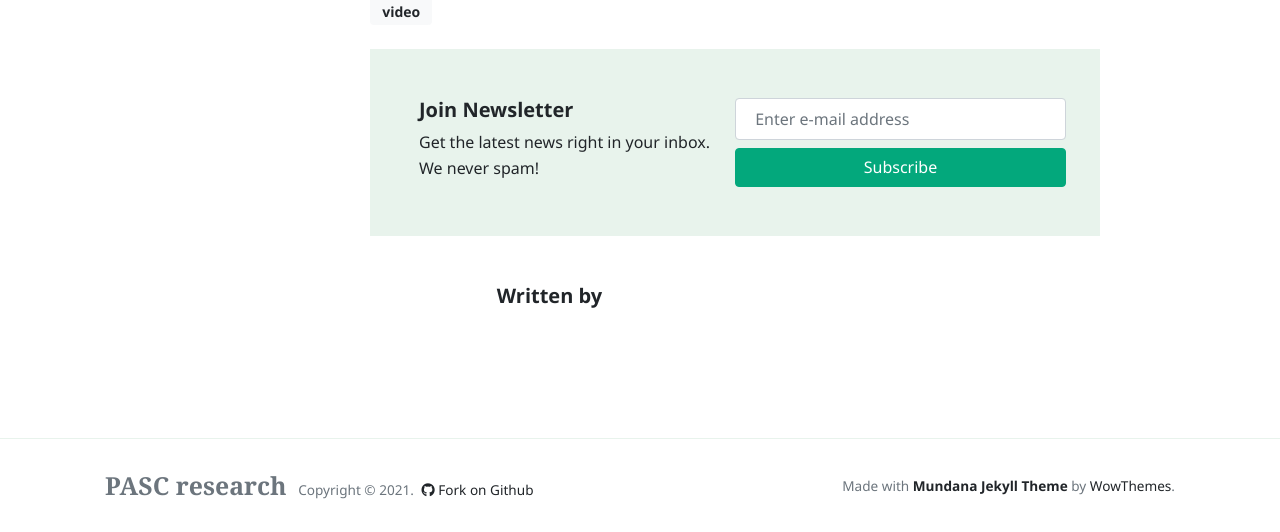
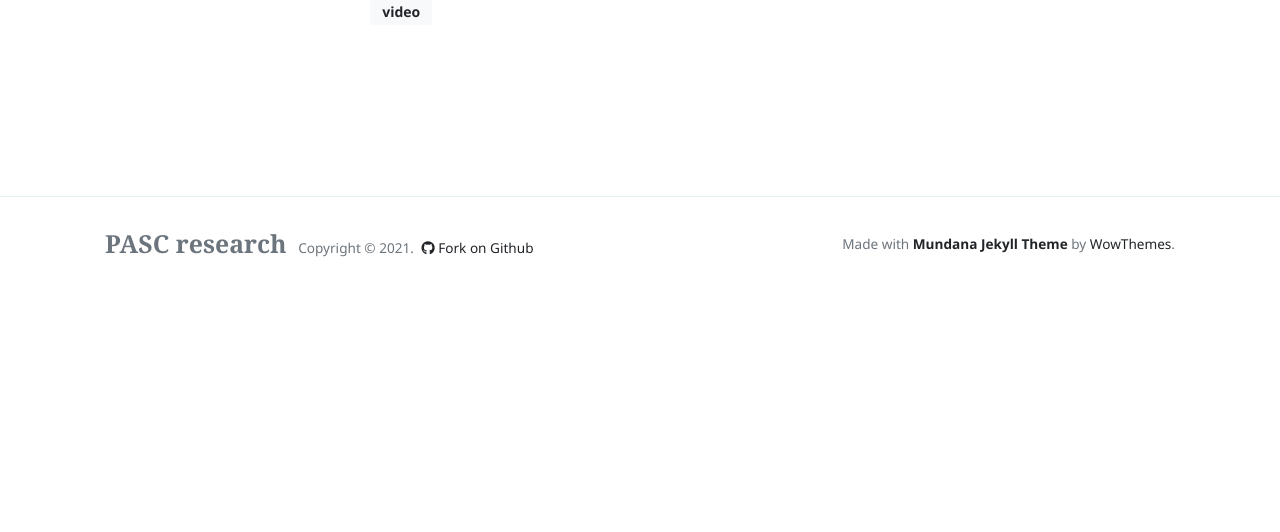
Before and after one commit to pasc-research/pasc-research.github.io, a Jekyll site: the page built from _posts/2021-8-31-video-1.md, in a window 1280 px wide and 1385 px high. Shown: the part 853-1385 px from the top of the window. Built offline with Jekyll 4.4.1, drawn with Linux system fonts in a browser that asks for light colours; nearby versions of some CDN libraries; comment, search, counter and statistics services are not loaded.

```diff
--- a/_config.yml
+++ b/_config.yml
@@ -6,7 +6,7 @@
 baseurl: ''
 disqus: 'demowebsite'
 email: 'wowthemesnet@gmail.com'
-mailchimp-list: 'https://wowthemes.us11.list-manage.com/subscribe/post?u=8aeb20a530e124561927d3bd8&amp;id=8c3d2d214b'
+mailchimp-list:
 
 include: ["_pages"]
 permalink: /:title/
--- a/_layouts/post.html
+++ b/_layouts/post.html
@@ -113,10 +113,7 @@
                         <img class="rounded-circle" src="{{site.baseurl}}/{{author.avatar}}" alt="{{author.name}}" width="90"/>
                         {% endif %}
 					</div>
-					<div class="col-md-10">
-                        <h5 class="font-weight-bold">Written by {{ author.name }} {% if author.twitter %}<span><a target="_blank" href="{{ author.twitter }}" class="btn btn-outline-success btn-sm btn-round ml-2">Follow</a></span>{% endif %}</h5>
-						{{ author.bio }}
-					</div>
+
 				</div>
                 {% endif %}
 
```
